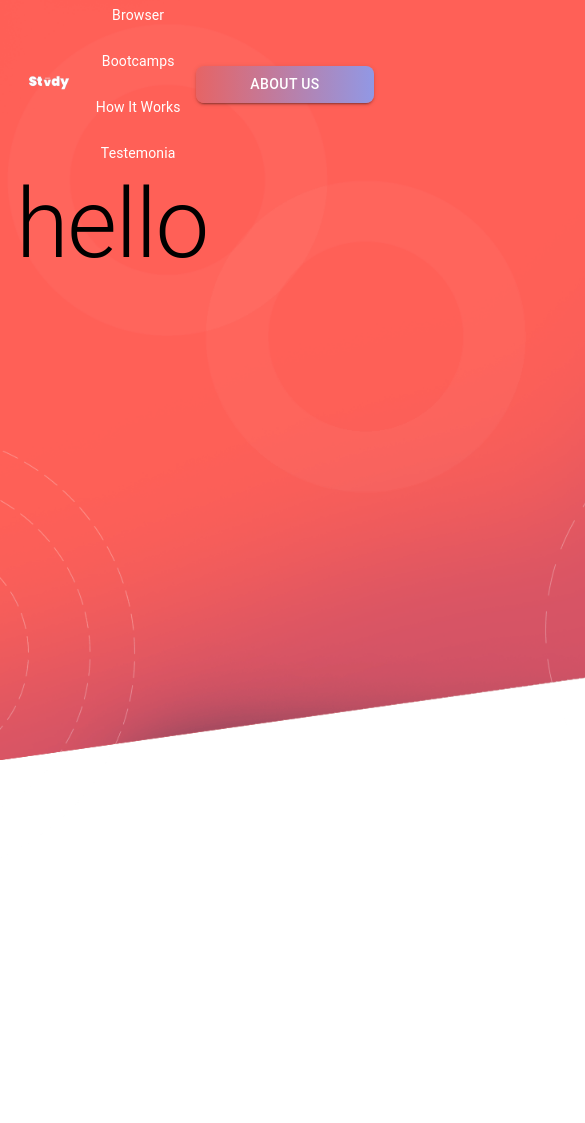
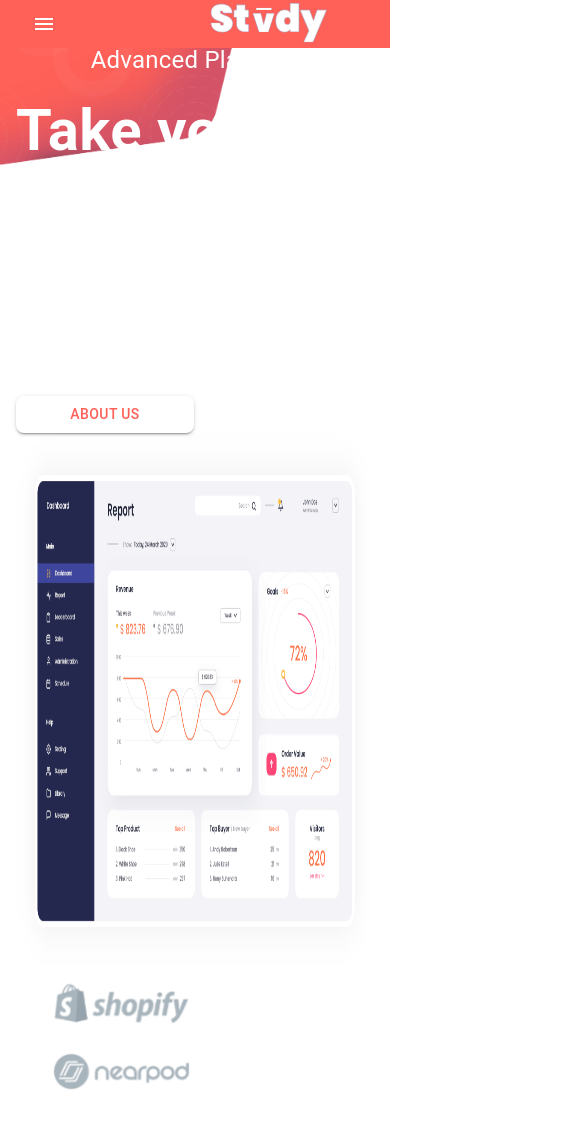
Before and after one commit to mahmoud-sayed/stevdy-business-solutions-task, a React (Create React App) app: page / in a window 390 px wide. Shown: the top 1123 px of the page, 585 px wide, since content can reach past the window. Before the commit the page ends 864 px from the top, so only its background shows below. Built offline with nearby package versions, Linux system fonts and the light colour scheme.

Commit message:
done responsive navbar

```diff
--- a/src/App.js
+++ b/src/App.js
@@ -1,12 +1,15 @@
 import React from 'react';
 import NavBar from './components/NavBar/NavBar';
 import Home from './pages/Home/Home';
-import { Box, Container } from '@mui/material';
+import { Box } from '@mui/material';
+import Section from './components/Section/Section';
 
 const App = () => {
   return (
-    <Box sx={{ position: 'relative', maxWidth: { xl: 'lg' } }}>
-      <NavBar />
+    <Box sx={{ position: 'relative', maxWidth: { xl: 'lg' }, margin: '0 auto' }}>
+      <Section>
+        <NavBar />
+      </Section>
       <Home />
     </Box>
   );
--- /dev/null
+++ b/src/components/Button/ButtonComponent.js
@@ -0,0 +1,21 @@
+import React from 'react';
+import { Button } from '@mui/material';
+
+const ButtonComponent = ({ bgColor, content, textColor }) => {
+  return (
+    <Button
+      variant='contained'
+      sx={{
+        width: '178px',
+        height: '37px',
+        borderRadius: 2,
+        background: bgColor,
+        color: textColor
+      }}
+    >
+      {content}
+    </Button>
+  );
+};
+
+export default ButtonComponent;
--- /dev/null
+++ b/src/components/Drawer/Drawer.js
@@ -0,0 +1,39 @@
+import React, { Fragment, useState } from 'react';
+import { List, ListItem, ListItemButton, ListItemText, IconButton, Drawer } from '@mui/material';
+import MenuIcon from '@mui/icons-material/Menu';
+
+const DrawerComponent = () => {
+  const [isOpen, setIsOpen] = useState(false);
+  return (
+    <Fragment>
+      <IconButton
+        size="large"
+        edge="start"
+        color="inherit"
+        aria-label="menu"
+        sx={{ mr: 2 }}
+        onClick={() => setIsOpen(true)}
+      >
+        <MenuIcon />
+      </IconButton>
+      <Drawer
+        anchor='left'
+        open={isOpen}
+        onClose={() => setIsOpen(false)}
+      >
+        <List>
+          {['Browser', 'Bootcamps', 'How It Works', 'Testemonia'].map((text) => (
+            <ListItem key={text} disablePadding>
+              <ListItemButton>
+                <ListItemText primary={text} />
+              </ListItemButton>
+            </ListItem>
+          ))}
+        </List>
+      </Drawer>
+    </Fragment>
+
+  );
+};
+
+export default DrawerComponent;
--- a/src/components/NavBar/NavBar.js
+++ b/src/components/NavBar/NavBar.js
@@ -1,18 +1,37 @@
-import { AppBar, Button, Container, createTheme, Grid, MenuList, Toolbar, Typography, Box, CardMedia } from '@mui/material';
+import { AppBar, Container, createTheme, Grid, MenuList, Typography, Box, } from '@mui/material';
 import React from 'react';
 import style from './NavBar-Style';
 import logo from './../../assets/Logo/Logo.png';
+import ButtonComponent from '../Button/ButtonComponent';
+
+
+import DrawerComponent from '../Drawer/Drawer';
 
 const NavBar = () => {
 
   const theme = createTheme();
   return (
     <AppBar sx={style('appBar-style', theme)}>
-      <Container >
+      <Box sx={{ display: { xs: 'initial', md: 'none' } }}>
+        <Grid container direction='row' padding='0 2rem' bgcolor='#FF6057' alignItems='center'>
+          <Grid item flex={1}>
+            <DrawerComponent />
+          </Grid>
+          <Grid item>
+            <Box
+              component="img"
+              src={logo}
+              sx={{ height: '2.7rem' }}
+            />
+          </Grid>
+        </Grid>
+      </Box>
+      <Container sx={{ maxWidth: { xl: 'xl', lg: 'lg' }, display: { xs: 'none', md: 'initial' } }}>
         <MenuList>
           <Grid
             container
             justifyContent='center'
+            justifyItems='space-between'
             alignItems='center'
             wrap='nowrap'
           >
@@ -25,7 +44,7 @@ const NavBar = () => {
                 />
               </Grid>
             </Grid>
-            <Grid item container spacing={4} direction='row' justifyContent='center' alignItems='center'>
+            <Grid item container spacing={4} direction='row' justifyContent='center' alignItems='center' justifySelf='flex-start' sx={{ marginLeft: { md: -20 } }}>
               <Grid item>
                 <Typography
                   variant='body1'
@@ -60,10 +79,7 @@ const NavBar = () => {
               </Grid>
             </Grid>
             <Grid item>
-              <Button variant='contained' sx={{
-                width: '178px', height: '37px', borderRadius: 2,
-                background: 'linear-gradient(90deg, #e66465, #9198e5);'
-              }}>About us</Button>
+              <ButtonComponent bgColor='linear-gradient(90deg, #e66465, #9198e5)' content='About us' textColor='#fff' />
             </Grid>
           </Grid>
         </MenuList>
--- /dev/null
+++ b/src/components/Section/Section.js
@@ -0,0 +1,12 @@
+import React from 'react';
+import { Box } from '@mui/material';
+
+const Section = ({ children, props }) => {
+  return (
+    <Box {...props} sx={{ position: 'relative', maxWidth: { xl: 'lg' } }}>
+      {children}
+    </Box>
+  );
+};
+
+export default Section;
--- a/src/index.css
+++ b/src/index.css
@@ -1,7 +1,7 @@
 body {
   margin: 0;
   font-family: -apple-system, BlinkMacSystemFont, 'Segoe UI', 'Roboto', 'Oxygen',
-    'Ubuntu', 'Cantarell', 'Fira Sans', 'Droid Sans', 'Helvetica Neue',
+    'Ubuntu', 'Cantarell', 'Fira Sans', 'Droid Sans', 'Helvetica Neue', 'poppins',
     sans-serif;
   -webkit-font-smoothing: antialiased;
   -moz-osx-font-smoothing: grayscale;
--- a/src/pages/Home/Home.js
+++ b/src/pages/Home/Home.js
@@ -1,25 +1,137 @@
 import React from 'react';
 import { Box, Container, createTheme, Typography, Grid } from '@mui/material';
-import backGroundImage from './../../assets/header/header-backGround.png';
+
+// images
+import backGroundHeaderImage from './../../assets/header/header-backGround.png';
+import client1 from './../../assets/header/Clients/client-1.png';
+import client2 from './../../assets/header/Clients/client-2.png';
+import client3 from './../../assets/header/Clients/client-3.png';
+import client4 from './../../assets/header/Clients/client-4.png';
+import client5 from './../../assets/header/Clients/client-5.png';
+import chartImage from './../../assets/pageContentImages/Chart.png';
+
+
+// components imports
+import Section from './../../components/Section/Section';
+import ButtonComponent from '../../components/Button/ButtonComponent';
+
+//page style
 import style from './Home-style';
+
 
 const Home = () => {
   const theme = createTheme();
+  const colors = {
+    white: '#fff',
+    deepOrange: '#FF6057',
+
+
+  };
   return (
-    <Grid container>
-      <Grid item>
+    <Section >
+      <Box
+        component='img'
+        src={backGroundHeaderImage}
+        sx={{
+          backgroundSize: 'cover',
+          objectFit: 'contain',
+          width: '100%',
+          maxWidth: '100%',
+          position: 'absolute',
+          top: -76,
+          left: 0
+        }}
+      />
+      {/* header content */}
+      <Container sx={{ position: 'relative', height: '609px' }}>
+        <Grid container direction='column' justifyItems='center' alignItems='center'>
+          <Grid item container
+            justifyContent='center'
+            alignItems='center'
+            flexWrap='nowrap'
+            direction={{ xs: 'column', lg: 'row' }}
+          >
+            <Grid item direction='column' spacing={3} container justifyContent='center' sx={{ maxWidth: '50%' }}>
+              <Grid item >
+                <Typography justifySelf='center' fontSize='24px' lineHeight='24px' color={colors.white}>Advanced Platform</Typography>
+              </Grid>
+              <Grid item width='100%'>
+                <Typography fontSize='58px' lineHeight='68px' fontWeight='bold' color={colors.white}>Take your team to the next level</Typography>
+              </Grid>
+              <Grid item >
+                <Typography fontSize='18px' lineHeight='24px' color={colors.white} >Lorem ipsum dolor sit amet, consetetur sadipscing elitr, sed diam nonumy eirmod
+                </Typography>
+              </Grid>
+              <Grid item >
+                <ButtonComponent bgColor='#fff' content='About us' textColor={colors.deepOrange} />
+              </Grid>
+            </Grid>
+            <Grid item sx={{ width: { xs: '100%', lg: '50%' }, height: '537px' }} >
+              <Box sx={{ position: 'relative' }} width='100%' height='100%'>
+                <Box
+                  component='img'
+                  src={chartImage}
+                  height='100%'
+                  sx={{ position: 'absolute', width: { lg: '118%', xs: '100%' } }}
+                />
+              </Box>
+            </Grid>
+          </Grid>
+          <Grid item container direction='row' sx={{ flexWrap: { md: 'nowrap', lg: 'wrap' } }}>
+            <Grid item width='211px' height='68px'>
+              <Box
+                component='img'
+                src={client1}
+                width='100%'
+                height='100%'
+              />
+            </Grid>
+            <Grid item width='211px' height='68px'>
+              <Box
+                component='img'
+                src={client2}
+                width='100%'
+                height='100%'
+              />
+            </Grid>
+            <Grid item width='211px' height='68px'>
+              <Box
+                component='img'
+                src={client3}
+                width='100%'
+                height='100%'
+              />
+            </Grid>
+            <Grid item width='211px' height='68px'>
+              <Box
+                component='img'
+                src={client4}
+                width='100%'
+                height='100%'
+              />
+            </Grid>
+            <Grid item width='211px' height='68px'>
+              <Box
+                component='img'
+                src={client5}
+                width='100%'
+                height='100%'
+              />
+            </Grid>
+
+          </Grid>
+
+        </Grid>
+      </Container>
+      {/* business solution  */}
+      <Box sx={{ position: 'relative' }}>
         <Box
-          component='img'
-          src={backGroundImage}
-          sx={{ backgroundSize: 'cover', maxWidth: 'xl', position: 'absolute', top: 0, left: 0 }}
+          // component='img'
+          // src={backGroundImage}
+          sx={{ backgroundSize: 'cover', maxWidth: 'lg', minWidth: 'lg', position: 'absolute', top: -76, left: { lg: 0, xl: 50 } }}
         />
-      </Grid>
-
-      <Container sx={{ position: 'relative' }}>
-        <Typography variant='h1'>hello</Typography>
-
-      </Container>
-    </Grid>
+      </Box>
+    </Section >
   );
 };
 
```
